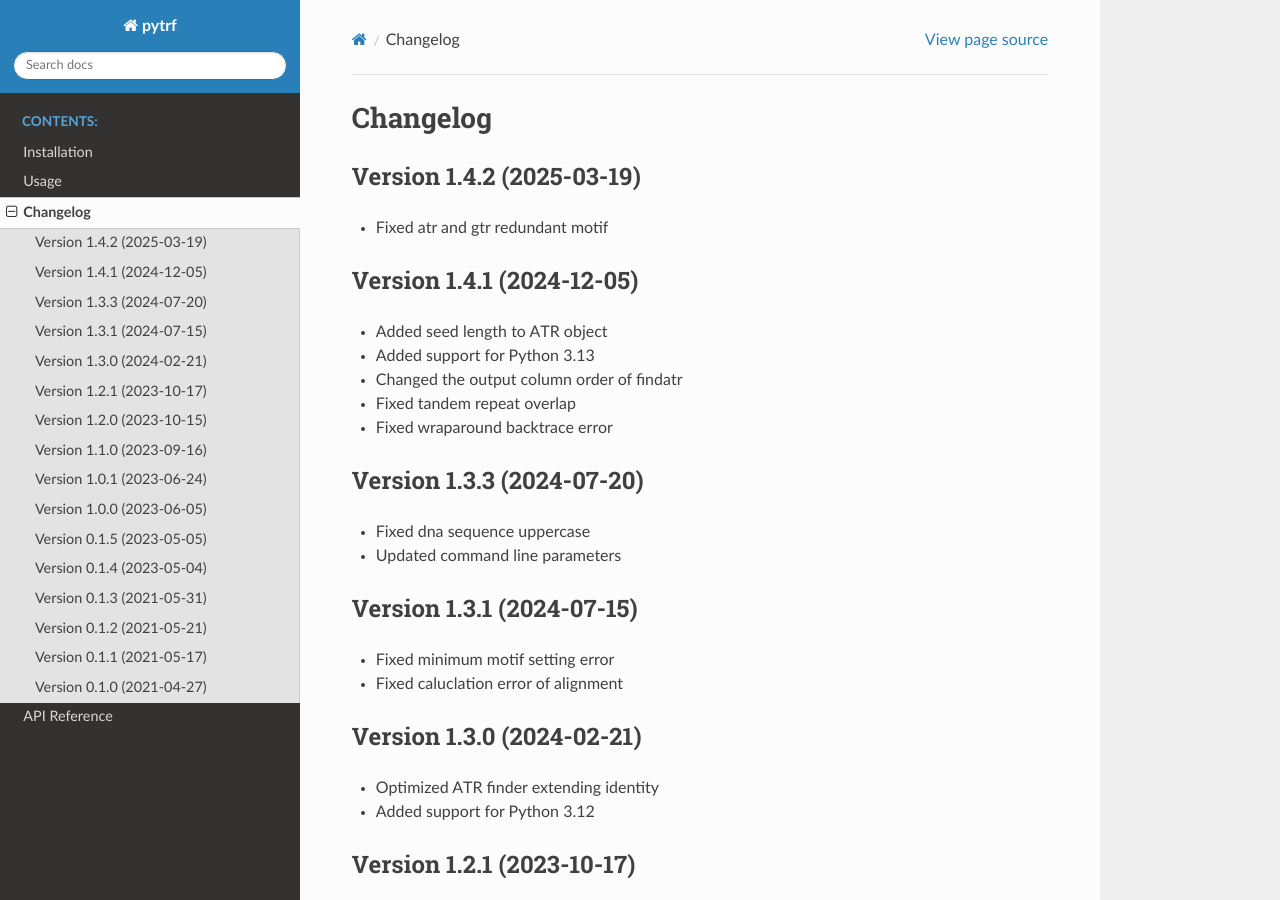
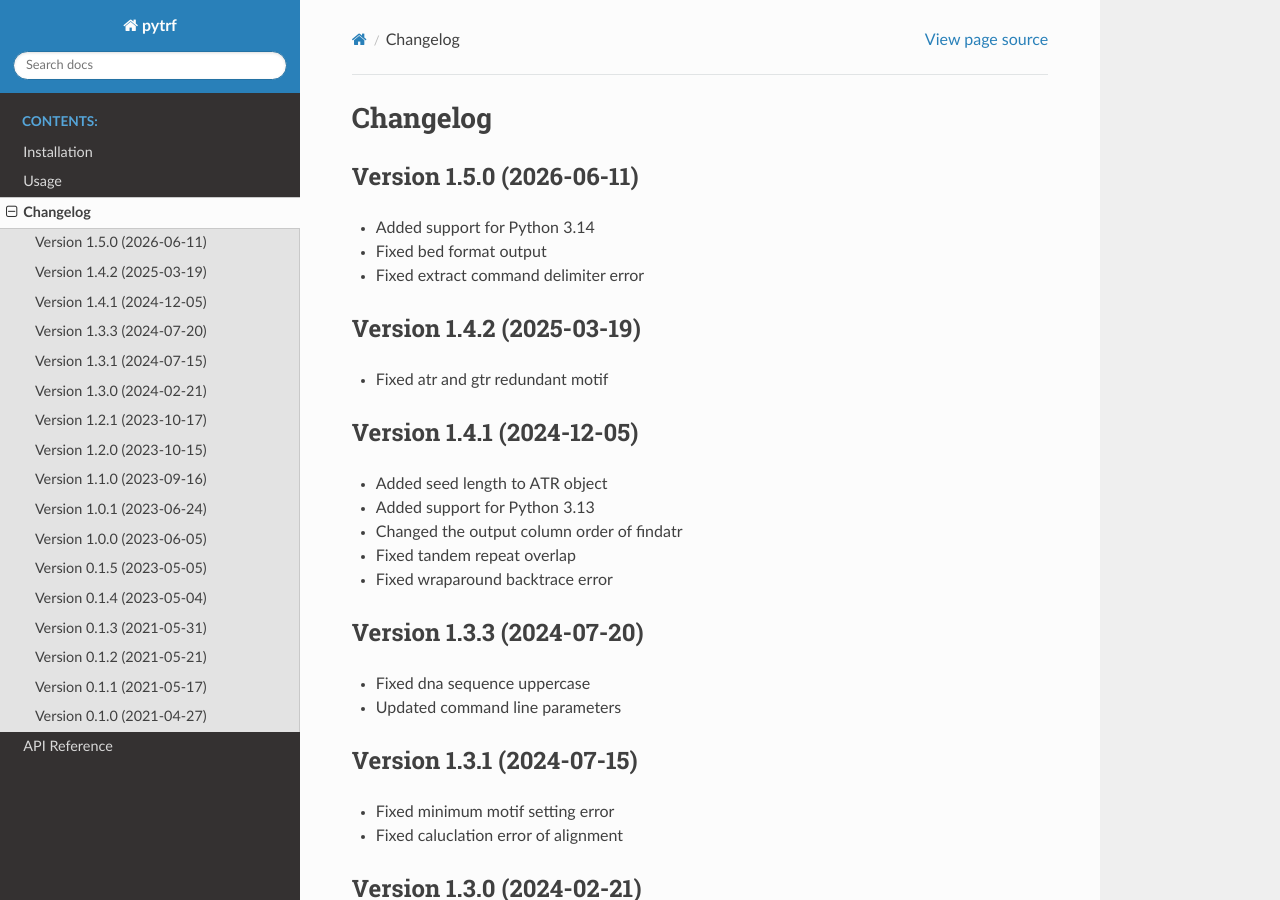
Before and after one commit to lmdu/pytrf, a Sphinx documentation site: the page built from docs/changelog.rst, in a window 1280 px wide and 900 px high. Built offline with Sphinx 7.4.7 and the Read the Docs theme 3.1.0, drawn with Linux system fonts in a browser that asks for light colours.

Commit message:
Update changelog.rst

```diff
--- a/docs/changelog.rst
+++ b/docs/changelog.rst
@@ -1,5 +1,12 @@
 Changelog
 =========
+
+Version 1.5.0 (2026-06-11)
+--------------------------
+
+- Added support for Python 3.14
+- Fixed bed format output
+- Fixed extract command delimiter error
 
 Version 1.4.2 (2025-03-19)
 --------------------------
```
